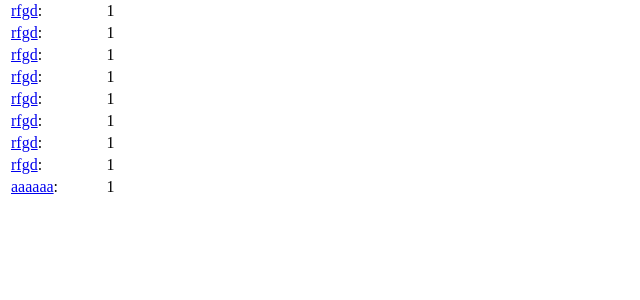
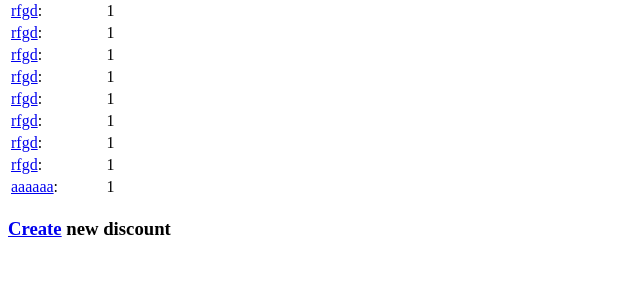
Before and after one commit to Tyrannozavr/online_store, a Django app: page /discounts/ in a window 1280 px wide. Shown: the part 191-491 px from the top of the page, without its empty margins (0-640 px from the left). Run offline with Django 4.2, Linux system fonts and the light colour scheme; a user stored in the database is signed in; data comes from the database, SQL or seed files in the repository; both versions use the stored data as it was after the commit.

Commit message:
added available set new discount categories

```diff
--- a/online_store/urls.py
+++ b/online_store/urls.py
@@ -24,5 +24,6 @@ urlpatterns = [
     path('authentication/register', register, name='register'),
     path('products/', include('products.urls')),
     path('discounts/', discounts, name='discounts'),
-    path('dicsount/<int:pk>/', discount_detail, name='discount_detail')
+    path('dicsount/<int:pk>/', discount_detail, name='discount_detail'),
+    path('discount/create/', discount_create, name='discount_create'),
 ]
--- a/online_store/views.py
+++ b/online_store/views.py
@@ -4,6 +4,7 @@ from .forms import Registration
 from django.db import IntegrityError
 from products.models import Discount
 from django.contrib.auth.decorators import permission_required, login_required
+from .forms import *
 
 
 def index(request):
@@ -34,13 +35,44 @@ def register(request):
         return HttpResponseRedirect(reverse("index"))
     return render(request, 'registration/register.html', {'form':form})
 
-@permission_required(perm='is_saff')
+@permission_required(perm='is_staff')
 def discounts(request):
     discounts_list = Discount.objects.all()
     return render(request, 'online_store/discount_list.html', {'discounts': discounts_list})
 
+@permission_required(perm='is_staff')
 def discount_detail(request, pk):
     discount = Discount.objects.get(id=pk)
     products = discount.products_set.all()
     products = ', '.join([i.title for i in products])
     return render(request, 'online_store/discount_detail.html', {'discount': discount, 'products': products})
+
+@permission_required(perm='is_staff')
+def discount_create(request):
+    if request.POST:
+        name = request.POST['name']
+        size = int(request.POST['size'])
+        coverage = int(request.POST['coverage'])
+        products = int(request.POST['products'])
+        discount = Discount.objects.create(name=name, discount=size)
+        # print(name, size, coverage, products)
+
+        if coverage:  #coverage can haves values 1 or 0, 1 mean that coverage is category, 0 that coverage is product
+            category = Category.objects.get(id=products)
+            products = category.products_set.all()
+
+            for product in products:
+                discounts = list(product.discount.all())
+                discounts.append(discount)
+                print(discounts, type(discount))
+                product.discount.set(discounts)
+                product.save()
+            # products.update(*[discounts = ])
+            # products.update(title='name')
+            # print(products)
+
+        Discount.objects.all()
+
+
+    form = CreateDiscount
+    return render(request, 'online_store/discount_create.html', {'form': form})
--- a/templates/online_store/discount_list.html
+++ b/templates/online_store/discount_list.html
@@ -14,7 +14,6 @@
         </tr>
     {% endfor %}
 </table>
-
-
+<h3><a href="{% url 'discount_create' %}">Create</a> new discount</h3>
 </body>
 </html>
--- a/templates/online_store/index.html
+++ b/templates/online_store/index.html
@@ -6,7 +6,7 @@
 </head>
 <body>
     {% if user.is_staff %}
-        <h3>Create <a href="{% url 'discounts' %}">discount</a></h3>
+        <h3><a href="{% url 'discounts' %}">discounts</a></h3>
     {% endif %}
 
     {% if user.is_authenticated %}
```
Also changed, not shown: online_store/forms.py (+9 -0 lines), templates/online_store/discount_create.html (added, +20 -0 lines), db.sqlite3.
